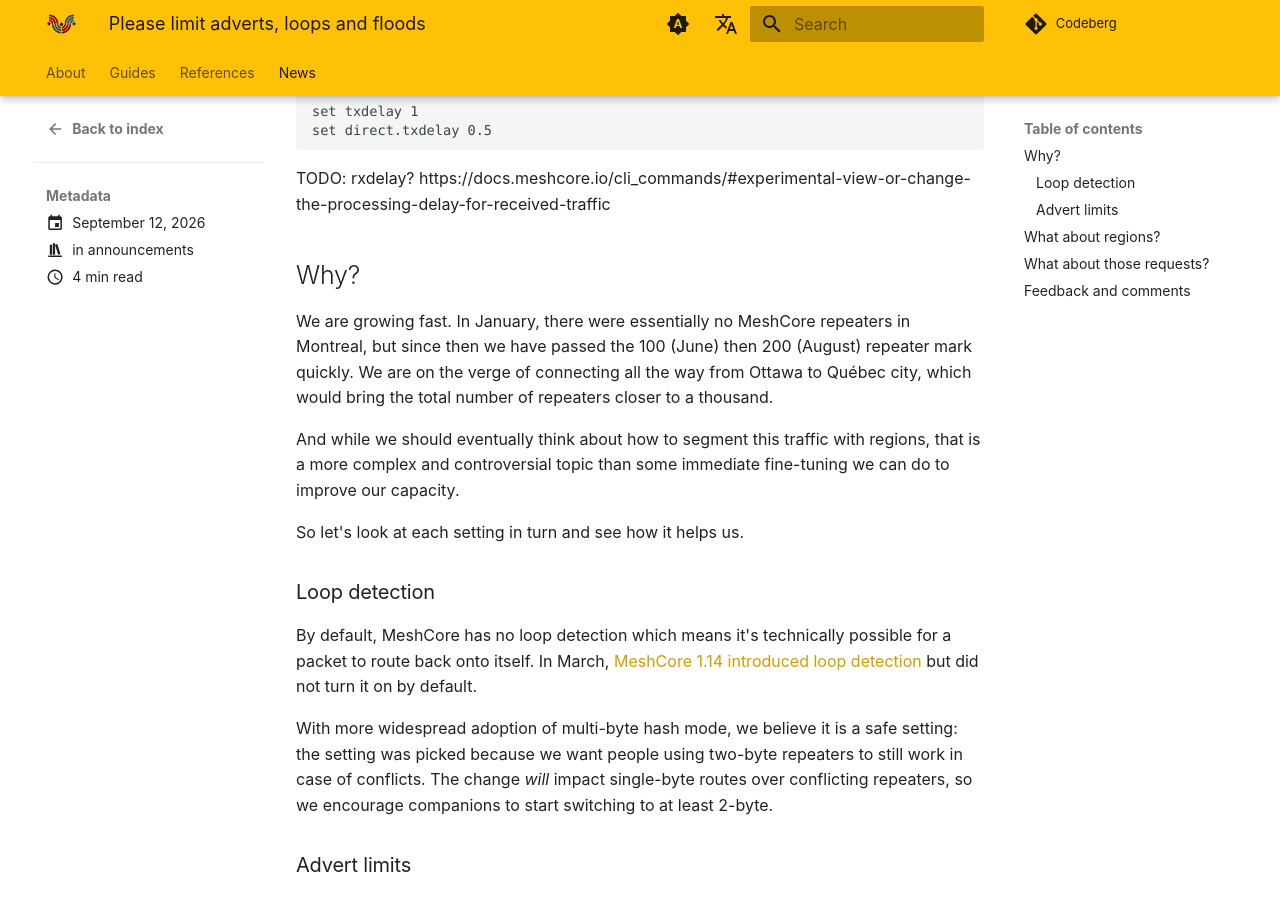
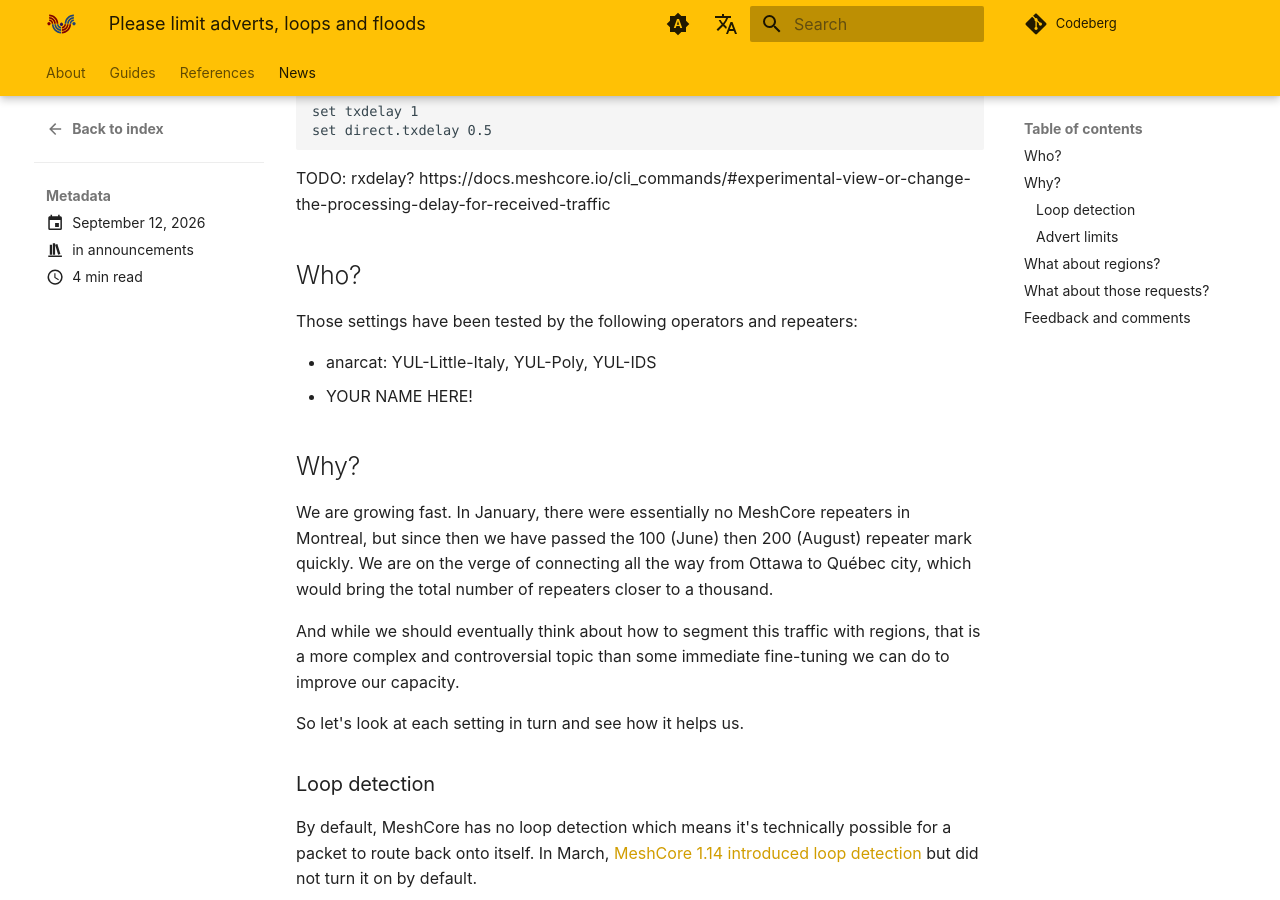
Before and after one commit to ReseauLibre/lora.reseaulibre.ca, an MkDocs documentation site: the page built from docs/news/posts/2026-09-20-limit-flood-and-loops.md, in a window 1280 px wide and 900 px high, scrolled down 659 px. Built offline with MkDocs 1.6.1 and Material for MkDocs 9.7.7, drawn with Linux system fonts in a browser that asks for light colours; plug-ins that fetch from the network failed and are left out; comment, search, counter and statistics services are not loaded.

Commit message:
document who's testing the proposal

````diff
--- a/docs/news/posts/2026-09-20-limit-flood-and-loops.md
+++ b/docs/news/posts/2026-09-20-limit-flood-and-loops.md
@@ -37,6 +37,14 @@ set direct.txdelay 0.5
 ```
 
 TODO: rxdelay? https://docs.meshcore.io/cli_commands/#experimental-view-or-change-the-processing-delay-for-received-traffic
+
+## Who?
+
+Those settings have been tested by the following operators and
+repeaters:
+
+- anarcat: YUL-Little-Italy, YUL-Poly, YUL-IDS
+- YOUR NAME HERE!
 
 ## Why?
 
````
